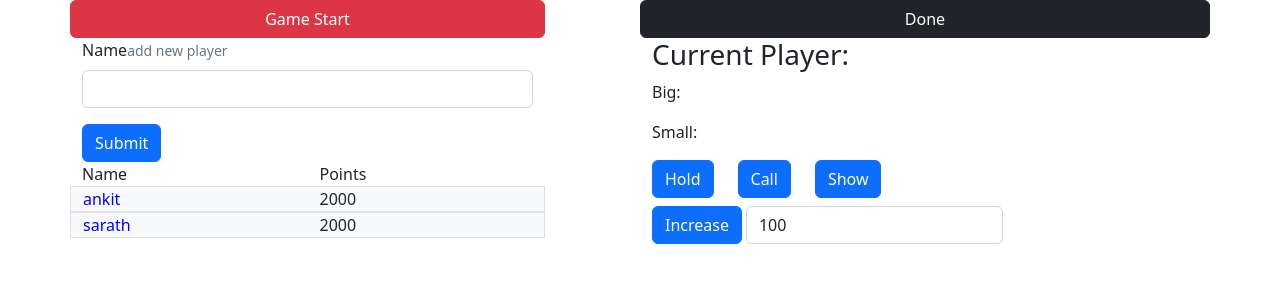
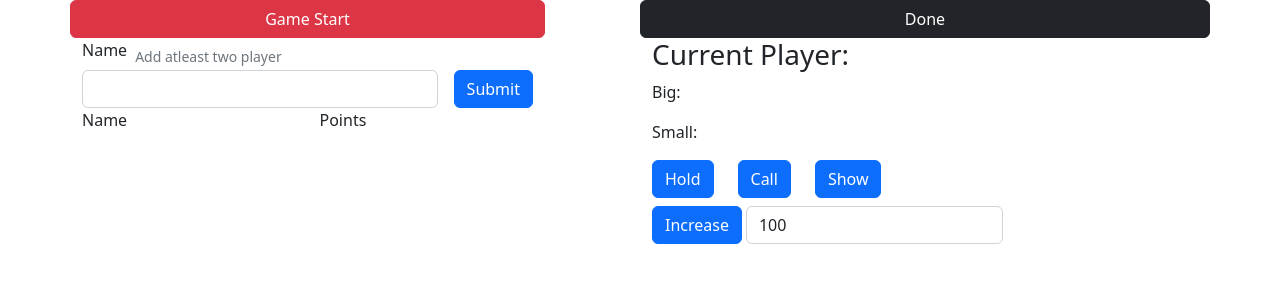
Before and after one commit to aahirwar20/Pocker, a React (Create React App) app: page / in a window 1280 px wide. Shown: the top 300 px of the page. Built offline with nearby package versions, Linux system fonts and the light colour scheme.

Commit message:
fix Input

```diff
--- a/src/view/pocker.js
+++ b/src/view/pocker.js
@@ -1,13 +1,13 @@
-import { useState,useCallback } from "react";
+import { useState,useCallback} from "react";
 import {Container,Row,Col,Button,Form, Stack} from "react-bootstrap";
 import 'bootstrap/dist/css/bootstrap.min.css';
 
 function Pocker(){
-const [player,setPlayer]=useState([{id:1,name:"ankit",check:true,data:{point:2000,pointHistory:[],tempPoint:0,tempPointHistory:[]}},{id:2,name:"sarath",check:true,data:{point:2000,pointHistory:[],tempPoint:0,tempPointHistory:[]}}])
+const [player,setPlayer]=useState([])
 const [newplayer,setNewplayer]=useState({name:""})
 const [data,setData]=useState({big:{id:1,name:""},small:{id:2,name:""},currentPlayer:{id:2,name:""}})
 const [tempData,setTempData]=useState([])
-const [nocurrent,setNocurrent]=useState(2)
+const [nocurrent,setNocurrent]=useState(0)
 const [maxPoint,setMax]=useState(100)
 const [IncreasePoint,setIncreasePoint]=useState(100)
 const[tick,setTick]=useState([0,0])
@@ -251,12 +251,13 @@ const intialTempData=()=>{
   })
 }
 
-const Addplayer = useCallback((value)=>{
+const Addplayer = (value)=>{
   const t=value.target.value
-   setNewplayer((old)=>{return {...old,name:t}})})
+  //  console.log(newplayer)
+   setNewplayer((old)=>{return {...old,name:t}})}
 
 
-const IntialData=(old)=>{
+const IntialData=(old,newplayer)=>{
 
 return {
   id:old.length+1,
@@ -272,14 +273,14 @@ const handleSubmit = (event,IntialData) => {
 
   event.preventDefault();
   event.stopPropagation();
-  setPlayer((old)=>[...old,IntialData(old)])
+  setPlayer((old)=>[...old,IntialData(old,newplayer)])
   setNocurrent((old)=>old+1);
   setTick((old)=>{
     let temp=JSON.parse(JSON.stringify(old));
    temp.push(0)
    return temp
  })
-  // console.log(player)
+//  console.log(newplayer.name)
 }
 // useCallback()
 
@@ -305,24 +306,28 @@ const Addpoint=(value)=>{
   setIncreasePoint(()=>value.target.value)
   // console.log(tick)
 }
+// const AddNewPlayer2=useCallback(()=>{
+//   return newplayer.name
+// },[newplayer])
 
-const AddNewPlayer = ()=>{if(start==='true'){
-  return (
-  <Form onSubmit={(event)=>{handleSubmit(event,IntialData)}} >
-<Form.Group className="mb-3" controlId="formname">
-<Form.Label>Name</Form.Label>
-<Form.Text className="text-muted">
-     add new player
-</Form.Text>
-<Form.Control type="name" value={newplayer.name} onChange={Addplayer} />
+const AddNewPlayer =useCallback( ( prop)=>{if(start==='true'){
+ return (<Form onSubmit={(event)=>{prop.handleSubmit(event,IntialData)}} >
+ <Stack direction="horizontal" gap="2">
+ <Form.Label>Name</Form.Label>
+ <Form.Text className="text-muted">
+      Add atleast two player
+ </Form.Text></Stack>
+ <Form.Group  controlId="formname"></Form.Group>
+ <Stack direction="horizontal" gap="3">
 
-</Form.Group>
-<Button variant="primary" type="submit">
-Submit
-</Button>
-</Form>
-  )
-}}
+ <Form.Control className="me-auto" type="name"  onChange={(event)=>prop.Addplayer(event)} />
+
+
+ <Button variant="primary" type="submit">
+ Submit
+ </Button></Stack>
+ </Form>)
+}},[])
 
 
 
@@ -333,7 +338,7 @@ return(<>
     <Row className="md">
     <Col md="5" >
       <Row className="md"><Button variant="danger" disabled={!start} onClick={(event)=>{IntialGame(event,player,intialTempData)}}>Game Start</Button></Row>
-      <Row className="md">{<AddNewPlayer/> }</Row>
+      <Row className="md">{<AddNewPlayer handleSubmit={handleSubmit} Addplayer={Addplayer}/> }</Row>
 
       <Row><Col  >Name</Col> <Col  >Points</Col></Row>
 
```
